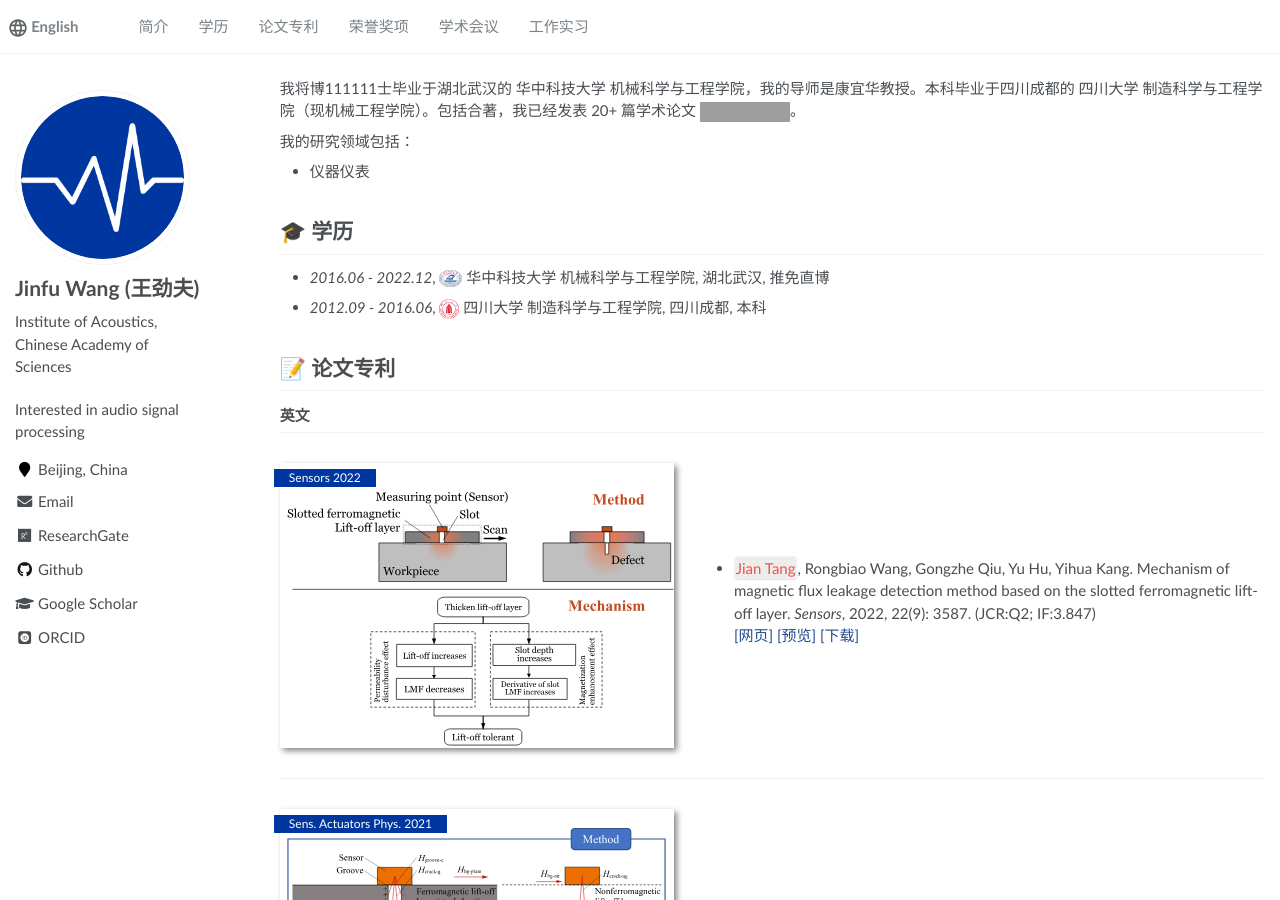
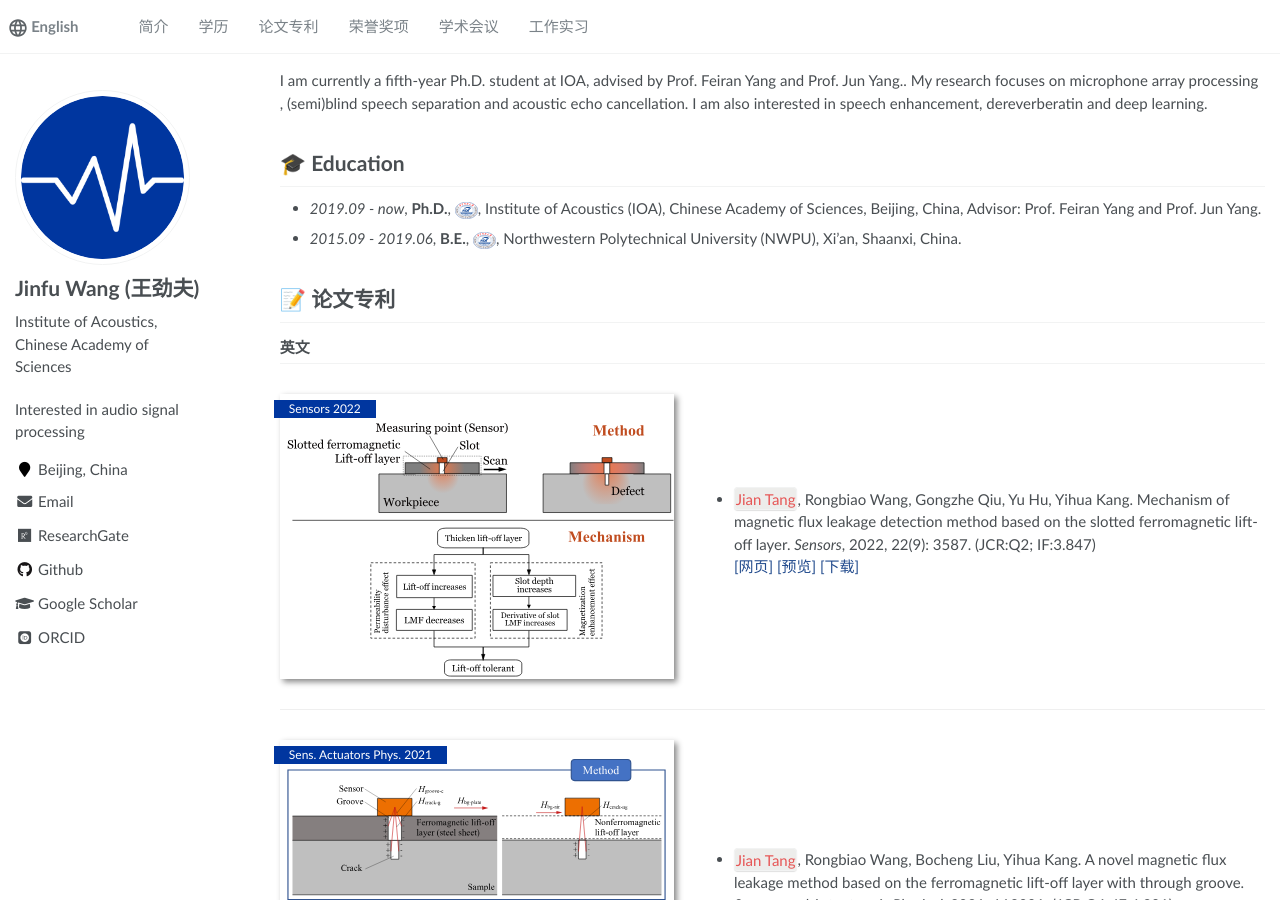
Before and after one commit to 875441459/875441459.github.io, a Jekyll site: the page built from _pages/about.md, in a window 1280 px wide and 900 px high. Built offline with Jekyll 4.4.1, drawn with Linux system fonts in a browser that asks for light colours; some web fonts are replaced; grey boxes are pictures that could not be loaded.

Commit message:
Update about.md

```diff
--- a/_pages/about.md
+++ b/_pages/about.md
@@ -14,23 +14,23 @@ redirect_from:
 {% assign gsDataBaseUrl = "https://raw.githubusercontent.com/" | append: site.repository | append: "/" %}
 {% endif %}
 {% assign url = gsDataBaseUrl | append: "google-scholar-stats/gs_data_shieldsio.json" %}
+I am currently a fifth-year Ph.D. student at IOA, advised by Prof. Feiran Yang and Prof. Jun Yang..
+My research focuses on microphone array processing , (semi)blind speech separation and acoustic echo cancellation. I am also interested in speech enhancement, dereverberatin and deep learning.
+
 
 <span class='anchor' id='about-me'></span>
 
-我将博111111士毕业于湖北武汉的 华中科技大学 机械科学与工程学院，我的导师是康宜华教授。本科毕业于四川成都的 四川大学 制造科学与工程学院（现机械工程学院）。包括合著，我已经发表 20+ 篇学术论文
- <a href='https://scholar.google.com/citations?user=WMkMTb4AAAAJ'><img src="https://img.shields.io/endpoint?url={{ url | url_encode }}&logo=Google%20Scholar&labelColor=f6f6f6&color=9cf&style=flat&label=引用"></a>。
 
-我的研究领域包括：
-- 仪器仪表
+
 
 
 
 
 <span class='anchor' id='-xl'></span>
 
-# 🎓 学历
-- *2016.06 - 2022.12*, <a href="https://www.hust.edu.cn/"><img class="svg" src="/images/HUST_logo.svg" width="23pt"></a> 华中科技大学 机械科学与工程学院, 湖北武汉, 推免直博
-- *2012.09 - 2016.06*, <a href="https://www.scu.edu.cn/"><img class="svg" src="/images/SCU_logo.svg" width="20pt"></a> 四川大学 制造科学与工程学院, 四川成都, 本科
+# 🎓 Education
+- *2019.09 - now*, **Ph.D.**, <a href="https://www.hust.edu.cn/"><img class="svg" src="/images/HUST_logo.svg" width="23pt"></a>, Institute of Acoustics (IOA), Chinese Academy of Sciences, Beijing, China, Advisor: Prof. Feiran Yang and Prof. Jun Yang.
+- *2015.09 - 2019.06*, **B.E.**, <a href="https://www.nwpu.edu.cn/"><img class="svg" src="/images/HUST_logo.svg" width="23pt"></a>, Northwestern Polytechnical University (NWPU), Xi’an, Shaanxi, China.
 
 <span class='anchor' id='-lwzl'></span>
 
```
